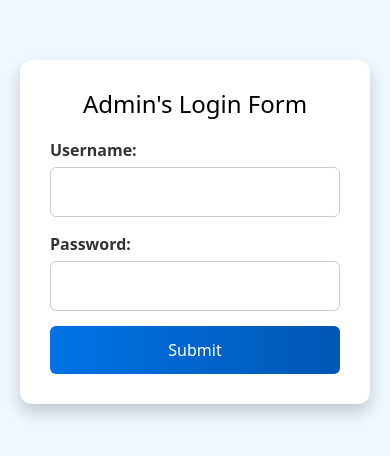
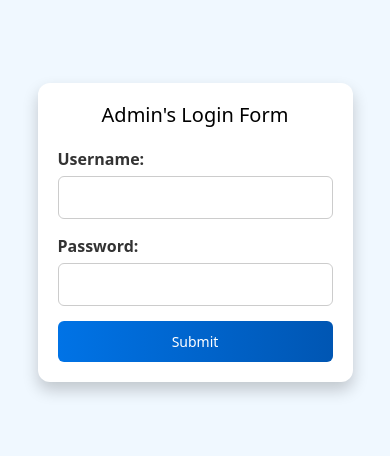
Before and after one commit to Kally-Dossa/currency-calculator, a React (Create React App) app in the folder front-end/: page /login in a window 390 px wide. Shown: the part 210-666 px from the top of the page. Built offline with nearby package versions, Linux system fonts and the light colour scheme.

Commit message:
responsive

```diff
--- a/front-end/src/Css/CRUDInterface.css
+++ b/front-end/src/Css/CRUDInterface.css
@@ -1,10 +1,12 @@
 .crud-container {
-  max-width: 600px;
   margin: 2rem auto;
   padding: 2rem;
   background-color: #fff;
   border-radius: 0.5rem;
   box-shadow: 0 4px 8px rgba(0, 0, 0, 0.1);
+  max-width: 90vw;
+  max-height: 90vh;
+  overflow-y: auto;
 }
 
 .header-title {
@@ -102,11 +104,10 @@
   font-size: 1rem;
 }
 .data-container {
-  margin-top: 20px;
   display: flex;
   flex-wrap: wrap;
+  justify-content: center;
   gap: 1rem;
-  justify-content: center;
 }
 
 .data-card {
@@ -150,3 +151,48 @@
   margin: 10px 0;
   border: 1px solid #ccc;
 }
+@media (max-width: 768px) {
+  .crud-container {
+    width: 90%;
+    padding: 1rem;
+  }
+
+  .action-buttons {
+    flex-direction: column;
+  }
+
+  .btn-manager {
+    width: 100%;
+    text-align: center;
+  }
+
+  .data-container {
+    flex-direction: column;
+    align-items: center;
+  }
+
+  .data-card {
+    width: 100%;
+  }
+
+  .input-field {
+    width: 100%;
+  }
+}
+/* Scrollbar για Webkit browsers */
+::-webkit-scrollbar {
+  width: 6px;
+}
+
+::-webkit-scrollbar-thumb {
+  background-color: #888;
+  border-radius: 3px;
+}
+
+::-webkit-scrollbar-thumb:hover {
+  background-color: #555;
+}
+
+::-webkit-scrollbar-track {
+  background: #f1f1f1;
+}
--- a/front-end/src/Css/CurrencyConverter.css
+++ b/front-end/src/Css/CurrencyConverter.css
@@ -46,28 +46,39 @@
   color: #0056b3;
 }
 @media (max-width: 768px) {
-  .custom-box {
-    display: flex;
-    flex-direction: column;
-    align-items: center;
+  .text-center-sm {
+    font-size: 1rem;
+    margin-bottom: 30px;
   }
 
-  .custom-box .col-md-3,
-  .custom-box .col-md-2,
-  .custom-box .col-md-1 {
+  .custom-box {
+    padding: 20px;
+    width: 95%;
+  }
+
+  .form-label {
+    font-size: 0.9rem;
+  }
+
+  .col-md-3,
+  .col-md-2,
+  .col-md-1 {
     width: 100%;
-    margin-bottom: 15px;
+    margin-bottom: 10px;
   }
 
   .swap-btn {
-    margin: 10px auto;
+    width: 40px;
+    height: 40px;
   }
 
   .convert-btn {
     width: 100%;
-    margin-top: 10px;
+    font-size: 1rem;
+    padding: 10px;
   }
 }
+
 @media (max-width: 992px) {
   .custom-box {
     display: flex !important;
@@ -92,3 +103,44 @@
     order: 2 !important;
   }
 }
+/* Scrollbar for Webkit Browsers */
+::-webkit-scrollbar {
+  width: 5px;
+}
+
+::-webkit-scrollbar-thumb {
+  background-color: #888;
+  border-radius: 10px;
+}
+
+::-webkit-scrollbar-thumb:hover {
+  background-color: #555;
+}
+
+::-webkit-scrollbar-track {
+  background: #f1f1f1;
+}
+
+/* Scrollbar for Firefox */
+.custom-box {
+  scrollbar-width: thin;
+  scrollbar-color: #888 #f1f1f1;
+}
+@media (max-width: 576px) {
+  .custom-box {
+    padding: 15px;
+  }
+
+  .swap-btn {
+    margin: 10px auto;
+  }
+
+  .text-center-sm {
+    font-size: 0.9rem;
+  }
+
+  .convert-btn {
+    width: 100%;
+    font-size: 0.9rem;
+  }
+}
--- a/front-end/src/Css/LoginForm.css
+++ b/front-end/src/Css/LoginForm.css
@@ -12,9 +12,6 @@
   box-shadow: 0 8px 16px rgba(0, 0, 0, 0.2);
   width: 380px;
   text-align: center;
-}
-
-.login-form:hover {
 }
 
 .login-form h2 {
@@ -67,3 +64,51 @@
   text-align: center;
   margin-bottom: 10px;
 }
+@media (max-width: 480px) {
+  .login-form {
+    width: 90%;
+    padding: 20px;
+  }
+
+  .login-form h2 {
+    font-size: 20px;
+  }
+
+  .form-group input {
+    font-size: 14px;
+    padding: 10px;
+  }
+
+  .submit-btn {
+    font-size: 14px;
+    padding: 10px;
+  }
+}
+@media (max-width: 360px) {
+  .login-form {
+    padding: 15px;
+  }
+
+  .login-form h2 {
+    font-size: 18px;
+  }
+
+  .form-group label {
+    font-size: 14px;
+  }
+
+  .form-group input {
+    font-size: 13px;
+    padding: 8px;
+  }
+
+  .submit-btn {
+    font-size: 14px;
+    padding: 8px;
+  }
+
+  .error-message {
+    font-size: 13px;
+    padding: 10px;
+  }
+}
```
